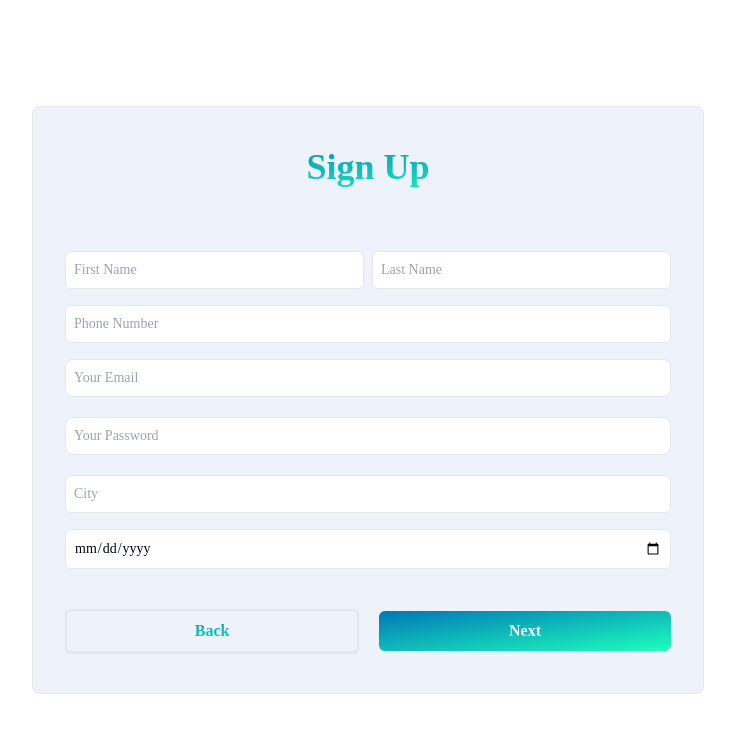
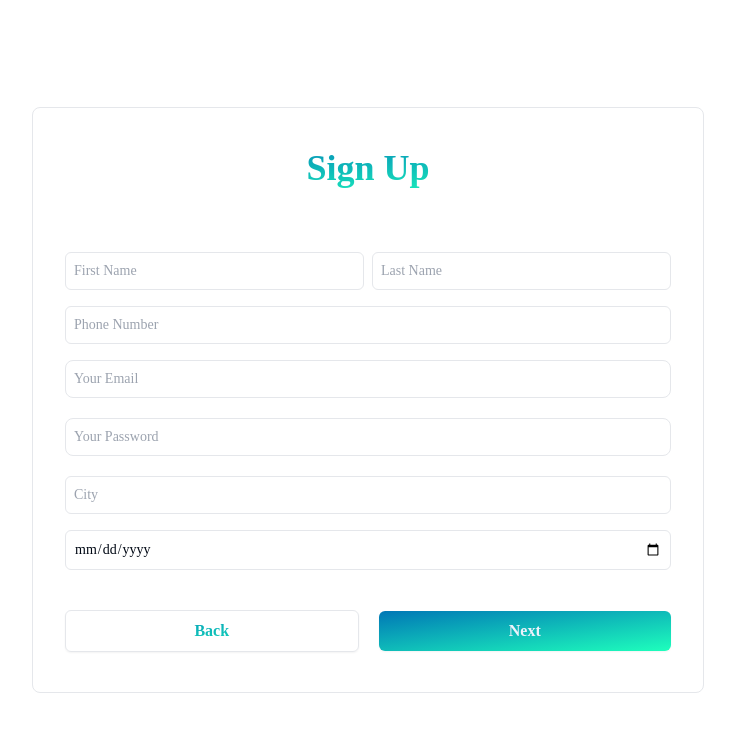
Before and after one commit to mostafabdelhakem/Dawini_Website, a React (Create React App) app: page /auth in a window 1280 px wide. Shown: the top 732 px of the page, without its empty margins (272-1007 px from the left). Built offline with nearby package versions, Linux system fonts and the light colour scheme.

Commit message:
some styling in auth

```diff
--- a/src/index.css
+++ b/src/index.css
@@ -33,7 +33,7 @@ section {
 }
 
 .alt-btn {
-  @apply font-semibold py-2 px-5 border-1 rounded-md text-transparent bg-clip-text bg-gradient-to-br from-[var(--blue-color)] to-[var(--green-color)] shadow-sm;
+  @apply font-semibold py-2 px-5 border rounded-md text-transparent bg-clip-text bg-gradient-to-br from-[var(--blue-color)] to-[var(--green-color)] shadow-sm;
 }
 
 .tabs a {
@@ -50,5 +50,5 @@ section {
 }
 
 .main-div {
-  @apply w-3/4 max-w-xl md:max-w-2xl m-auto rounded-lg border py-10 px-8 bg-[var(--white-color)];
+  @apply w-3/4 max-w-xl md:max-w-2xl m-auto rounded-lg border py-10 px-8;
 }
--- a/src/output.css
+++ b/src/output.css
@@ -22,7 +22,7 @@
 
 ::before,
 ::after {
-  --tw-content: "";
+  --tw-content: '';
 }
 
 /*
@@ -44,9 +44,9 @@ html,
   /* 3 */
   tab-size: 4;
   /* 3 */
-  font-family: ui-sans-serif, system-ui, sans-serif, "Apple Color Emoji",
-    "Segoe UI Emoji", "Segoe UI Symbol", "Noto Color Emoji";
+  font-family: ui-sans-serif, system-ui, sans-serif, "Apple Color Emoji", "Segoe UI Emoji", "Segoe UI Symbol", "Noto Color Emoji";
   /* 4 */
+  -webkit-font-feature-settings: normal;
           font-feature-settings: normal;
   /* 5 */
   font-variation-settings: normal;
@@ -134,9 +134,9 @@ code,
 kbd,
 samp,
 pre {
-  font-family: ui-monospace, SFMono-Regular, Menlo, Monaco, Consolas,
-    "Liberation Mono", "Courier New", monospace;
+  font-family: ui-monospace, SFMono-Regular, Menlo, Monaco, Consolas, "Liberation Mono", "Courier New", monospace;
   /* 1 */
+  -webkit-font-feature-settings: normal;
           font-feature-settings: normal;
   /* 2 */
   font-variation-settings: normal;
@@ -201,6 +201,7 @@ select,
 textarea {
   font-family: inherit;
   /* 1 */
+  -webkit-font-feature-settings: inherit;
           font-feature-settings: inherit;
   /* 1 */
   font-variation-settings: inherit;
@@ -234,9 +235,9 @@ select {
 */
 
 button,
-[type="button"],
-[type="reset"],
-[type="submit"] {
+[type='button'],
+[type='reset'],
+[type='submit'] {
   -webkit-appearance: button;
   /* 1 */
   background-color: transparent;
@@ -283,7 +284,7 @@ Correct the cursor style of increment and decrement buttons in Safari.
 2. Correct the outline style in Safari.
 */
 
-[type="search"] {
+[type='search'] {
   -webkit-appearance: textfield;
   /* 1 */
   outline-offset: -2px;
@@ -376,6 +377,13 @@ textarea {
 2. Set the default placeholder color to the user's configured gray 400 color.
 */
 
+input::-webkit-input-placeholder, textarea::-webkit-input-placeholder {
+  opacity: 1;
+  /* 1 */
+  color: #9ca3af;
+  /* 2 */
+}
+
 input::placeholder,
 textarea::placeholder {
   opacity: 1;
@@ -437,9 +445,7 @@ video {
   display: none;
 }
 
-*,
-::before,
-::after {
+*, ::before, ::after {
   --tw-border-spacing-x: 0;
   --tw-border-spacing-y: 0;
   --tw-translate-x: 0;
@@ -449,19 +455,19 @@ video {
   --tw-skew-y: 0;
   --tw-scale-x: 1;
   --tw-scale-y: 1;
-  --tw-pan-x: ;
-  --tw-pan-y: ;
-  --tw-pinch-zoom: ;
+  --tw-pan-x:  ;
+  --tw-pan-y:  ;
+  --tw-pinch-zoom:  ;
   --tw-scroll-snap-strictness: proximity;
-  --tw-gradient-from-position: ;
-  --tw-gradient-via-position: ;
-  --tw-gradient-to-position: ;
-  --tw-ordinal: ;
-  --tw-slashed-zero: ;
-  --tw-numeric-figure: ;
-  --tw-numeric-spacing: ;
-  --tw-numeric-fraction: ;
-  --tw-ring-inset: ;
+  --tw-gradient-from-position:  ;
+  --tw-gradient-via-position:  ;
+  --tw-gradient-to-position:  ;
+  --tw-ordinal:  ;
+  --tw-slashed-zero:  ;
+  --tw-numeric-figure:  ;
+  --tw-numeric-spacing:  ;
+  --tw-numeric-fraction:  ;
+  --tw-ring-inset:  ;
   --tw-ring-offset-width: 0px;
   --tw-ring-offset-color: #fff;
   --tw-ring-color: rgb(59 130 246 / 0.5);
@@ -469,24 +475,74 @@ video {
   --tw-ring-shadow: 0 0 #0000;
   --tw-shadow: 0 0 #0000;
   --tw-shadow-colored: 0 0 #0000;
-  --tw-blur: ;
-  --tw-brightness: ;
-  --tw-contrast: ;
-  --tw-grayscale: ;
-  --tw-hue-rotate: ;
-  --tw-invert: ;
-  --tw-saturate: ;
-  --tw-sepia: ;
-  --tw-drop-shadow: ;
-  --tw-backdrop-blur: ;
-  --tw-backdrop-brightness: ;
-  --tw-backdrop-contrast: ;
-  --tw-backdrop-grayscale: ;
-  --tw-backdrop-hue-rotate: ;
-  --tw-backdrop-invert: ;
-  --tw-backdrop-opacity: ;
-  --tw-backdrop-saturate: ;
-  --tw-backdrop-sepia: ;
+  --tw-blur:  ;
+  --tw-brightness:  ;
+  --tw-contrast:  ;
+  --tw-grayscale:  ;
+  --tw-hue-rotate:  ;
+  --tw-invert:  ;
+  --tw-saturate:  ;
+  --tw-sepia:  ;
+  --tw-drop-shadow:  ;
+  --tw-backdrop-blur:  ;
+  --tw-backdrop-brightness:  ;
+  --tw-backdrop-contrast:  ;
+  --tw-backdrop-grayscale:  ;
+  --tw-backdrop-hue-rotate:  ;
+  --tw-backdrop-invert:  ;
+  --tw-backdrop-opacity:  ;
+  --tw-backdrop-saturate:  ;
+  --tw-backdrop-sepia:  ;
+}
+
+::-webkit-backdrop {
+  --tw-border-spacing-x: 0;
+  --tw-border-spacing-y: 0;
+  --tw-translate-x: 0;
+  --tw-translate-y: 0;
+  --tw-rotate: 0;
+  --tw-skew-x: 0;
+  --tw-skew-y: 0;
+  --tw-scale-x: 1;
+  --tw-scale-y: 1;
+  --tw-pan-x:  ;
+  --tw-pan-y:  ;
+  --tw-pinch-zoom:  ;
+  --tw-scroll-snap-strictness: proximity;
+  --tw-gradient-from-position:  ;
+  --tw-gradient-via-position:  ;
+  --tw-gradient-to-position:  ;
+  --tw-ordinal:  ;
+  --tw-slashed-zero:  ;
+  --tw-numeric-figure:  ;
+  --tw-numeric-spacing:  ;
+  --tw-numeric-fraction:  ;
+  --tw-ring-inset:  ;
+  --tw-ring-offset-width: 0px;
+  --tw-ring-offset-color: #fff;
+  --tw-ring-color: rgb(59 130 246 / 0.5);
+  --tw-ring-offset-shadow: 0 0 #0000;
+  --tw-ring-shadow: 0 0 #0000;
+  --tw-shadow: 0 0 #0000;
+  --tw-shadow-colored: 0 0 #0000;
+  --tw-blur:  ;
+  --tw-brightness:  ;
+  --tw-contrast:  ;
+  --tw-grayscale:  ;
+  --tw-hue-rotate:  ;
+  --tw-invert:  ;
+  --tw-saturate:  ;
+  --tw-sepia:  ;
+  --tw-drop-shadow:  ;
+  --tw-backdrop-blur:  ;
+  --tw-backdrop-brightness:  ;
+  --tw-backdrop-contrast:  ;
+  --tw-backdrop-grayscale:  ;
+  --tw-backdrop-hue-rotate:  ;
+  --tw-backdrop-invert:  ;
+  --tw-backdrop-opacity:  ;
+  --tw-backdrop-saturate:  ;
+  --tw-backdrop-sepia:  ;
 }
 
 ::backdrop {
@@ -499,19 +555,19 @@ video {
   --tw-skew-y: 0;
   --tw-scale-x: 1;
   --tw-scale-y: 1;
-  --tw-pan-x: ;
-  --tw-pan-y: ;
-  --tw-pinch-zoom: ;
+  --tw-pan-x:  ;
+  --tw-pan-y:  ;
+  --tw-pinch-zoom:  ;
   --tw-scroll-snap-strictness: proximity;
-  --tw-gradient-from-position: ;
-  --tw-gradient-via-position: ;
-  --tw-gradient-to-position: ;
-  --tw-ordinal: ;
-  --tw-slashed-zero: ;
-  --tw-numeric-figure: ;
-  --tw-numeric-spacing: ;
-  --tw-numeric-fraction: ;
-  --tw-ring-inset: ;
+  --tw-gradient-from-position:  ;
+  --tw-gradient-via-position:  ;
+  --tw-gradient-to-position:  ;
+  --tw-ordinal:  ;
+  --tw-slashed-zero:  ;
+  --tw-numeric-figure:  ;
+  --tw-numeric-spacing:  ;
+  --tw-numeric-fraction:  ;
+  --tw-ring-inset:  ;
   --tw-ring-offset-width: 0px;
   --tw-ring-offset-color: #fff;
   --tw-ring-color: rgb(59 130 246 / 0.5);
@@ -519,24 +575,24 @@ video {
   --tw-ring-shadow: 0 0 #0000;
   --tw-shadow: 0 0 #0000;
   --tw-shadow-colored: 0 0 #0000;
-  --tw-blur: ;
-  --tw-brightness: ;
-  --tw-contrast: ;
-  --tw-grayscale: ;
-  --tw-hue-rotate: ;
-  --tw-invert: ;
-  --tw-saturate: ;
-  --tw-sepia: ;
-  --tw-drop-shadow: ;
-  --tw-backdrop-blur: ;
-  --tw-backdrop-brightness: ;
-  --tw-backdrop-contrast: ;
-  --tw-backdrop-grayscale: ;
-  --tw-backdrop-hue-rotate: ;
-  --tw-backdrop-invert: ;
-  --tw-backdrop-opacity: ;
-  --tw-backdrop-saturate: ;
-  --tw-backdrop-sepia: ;
+  --tw-blur:  ;
+  --tw-brightness:  ;
+  --tw-contrast:  ;
+  --tw-grayscale:  ;
+  --tw-hue-rotate:  ;
+  --tw-invert:  ;
+  --tw-saturate:  ;
+  --tw-sepia:  ;
+  --tw-drop-shadow:  ;
+  --tw-backdrop-blur:  ;
+  --tw-backdrop-brightness:  ;
+  --tw-backdrop-contrast:  ;
+  --tw-backdrop-grayscale:  ;
+  --tw-backdrop-hue-rotate:  ;
+  --tw-backdrop-invert:  ;
+  --tw-backdrop-opacity:  ;
+  --tw-backdrop-saturate:  ;
+  --tw-backdrop-sepia:  ;
 }
 
 .absolute {
@@ -854,6 +910,7 @@ video {
 }
 
 .gap-x-10 {
+  -webkit-column-gap: 2.5rem;
           column-gap: 2.5rem;
 }
 
@@ -1131,46 +1188,36 @@ video {
 }
 
 .shadow-lg {
-  --tw-shadow: 0 10px 15px -3px rgb(0 0 0 / 0.1),
-    0 4px 6px -4px rgb(0 0 0 / 0.1);
-  --tw-shadow-colored: 0 10px 15px -3px var(--tw-shadow-color),
-    0 4px 6px -4px var(--tw-shadow-color);
-  box-shadow: var(--tw-ring-offset-shadow, 0 0 #0000),
-    var(--tw-ring-shadow, 0 0 #0000), var(--tw-shadow);
+  --tw-shadow: 0 10px 15px -3px rgb(0 0 0 / 0.1), 0 4px 6px -4px rgb(0 0 0 / 0.1);
+  --tw-shadow-colored: 0 10px 15px -3px var(--tw-shadow-color), 0 4px 6px -4px var(--tw-shadow-color);
+  box-shadow: var(--tw-ring-offset-shadow, 0 0 #0000), var(--tw-ring-shadow, 0 0 #0000), var(--tw-shadow);
 }
 
 .shadow-md {
   --tw-shadow: 0 4px 6px -1px rgb(0 0 0 / 0.1), 0 2px 4px -2px rgb(0 0 0 / 0.1);
-  --tw-shadow-colored: 0 4px 6px -1px var(--tw-shadow-color),
-    0 2px 4px -2px var(--tw-shadow-color);
-  box-shadow: var(--tw-ring-offset-shadow, 0 0 #0000),
-    var(--tw-ring-shadow, 0 0 #0000), var(--tw-shadow);
+  --tw-shadow-colored: 0 4px 6px -1px var(--tw-shadow-color), 0 2px 4px -2px var(--tw-shadow-color);
+  box-shadow: var(--tw-ring-offset-shadow, 0 0 #0000), var(--tw-ring-shadow, 0 0 #0000), var(--tw-shadow);
 }
 
 .drop-shadow-md {
-  --tw-drop-shadow: drop-shadow(0 4px 3px rgb(0 0 0 / 0.07))
-    drop-shadow(0 2px 2px rgb(0 0 0 / 0.06));
-  filter: var(--tw-blur) var(--tw-brightness) var(--tw-contrast)
-    var(--tw-grayscale) var(--tw-hue-rotate) var(--tw-invert) var(--tw-saturate)
-    var(--tw-sepia) var(--tw-drop-shadow);
+  --tw-drop-shadow: drop-shadow(0 4px 3px rgb(0 0 0 / 0.07)) drop-shadow(0 2px 2px rgb(0 0 0 / 0.06));
+  -webkit-filter: var(--tw-blur) var(--tw-brightness) var(--tw-contrast) var(--tw-grayscale) var(--tw-hue-rotate) var(--tw-invert) var(--tw-saturate) var(--tw-sepia) var(--tw-drop-shadow);
+          filter: var(--tw-blur) var(--tw-brightness) var(--tw-contrast) var(--tw-grayscale) var(--tw-hue-rotate) var(--tw-invert) var(--tw-saturate) var(--tw-sepia) var(--tw-drop-shadow);
 }
 
 .drop-shadow-sm {
   --tw-drop-shadow: drop-shadow(0 1px 1px rgb(0 0 0 / 0.05));
-  filter: var(--tw-blur) var(--tw-brightness) var(--tw-contrast)
-    var(--tw-grayscale) var(--tw-hue-rotate) var(--tw-invert) var(--tw-saturate)
-    var(--tw-sepia) var(--tw-drop-shadow);
+  -webkit-filter: var(--tw-blur) var(--tw-brightness) var(--tw-contrast) var(--tw-grayscale) var(--tw-hue-rotate) var(--tw-invert) var(--tw-saturate) var(--tw-sepia) var(--tw-drop-shadow);
+          filter: var(--tw-blur) var(--tw-brightness) var(--tw-contrast) var(--tw-grayscale) var(--tw-hue-rotate) var(--tw-invert) var(--tw-saturate) var(--tw-sepia) var(--tw-drop-shadow);
 }
 
 .filter {
-  filter: var(--tw-blur) var(--tw-brightness) var(--tw-contrast)
-    var(--tw-grayscale) var(--tw-hue-rotate) var(--tw-invert) var(--tw-saturate)
-    var(--tw-sepia) var(--tw-drop-shadow);
+  -webkit-filter: var(--tw-blur) var(--tw-brightness) var(--tw-contrast) var(--tw-grayscale) var(--tw-hue-rotate) var(--tw-invert) var(--tw-saturate) var(--tw-sepia) var(--tw-drop-shadow);
+          filter: var(--tw-blur) var(--tw-brightness) var(--tw-contrast) var(--tw-grayscale) var(--tw-hue-rotate) var(--tw-invert) var(--tw-saturate) var(--tw-sepia) var(--tw-drop-shadow);
 }
 
 .transition-colors {
-  transition-property: color, background-color, border-color,
-    text-decoration-color, fill, stroke;
+  transition-property: color, background-color, border-color, text-decoration-color, fill, stroke;
   transition-timing-function: cubic-bezier(0.4, 0, 0.2, 1);
   transition-duration: 150ms;
 }
@@ -1184,7 +1231,7 @@ video {
 }
 
 body {
-  font-family: "Nunito";
+  font-family: 'Nunito';
   color: var(--black-color);
 }
 
@@ -1236,13 +1283,12 @@ section {
   color: var(--white-color);
   --tw-shadow: 0 1px 2px 0 rgb(0 0 0 / 0.05);
   --tw-shadow-colored: 0 1px 2px 0 var(--tw-shadow-color);
-  box-shadow: var(--tw-ring-offset-shadow, 0 0 #0000),
-    var(--tw-ring-shadow, 0 0 #0000), var(--tw-shadow);
+  box-shadow: var(--tw-ring-offset-shadow, 0 0 #0000), var(--tw-ring-shadow, 0 0 #0000), var(--tw-shadow);
 }
 
 .alt-btn {
   border-radius: 0.375rem;
-  border-width: 2px;
+  border-width: 1px;
   background-image: linear-gradient(to bottom right, var(--tw-gradient-stops));
   --tw-gradient-from: var(--blue-color) var(--tw-gradient-from-position);
   --tw-gradient-to: rgb(255 255 255 / 0) var(--tw-gradient-to-position);
@@ -1258,8 +1304,7 @@ section {
   color: transparent;
   --tw-shadow: 0 1px 2px 0 rgb(0 0 0 / 0.05);
   --tw-shadow-colored: 0 1px 2px 0 var(--tw-shadow-color);
-  box-shadow: var(--tw-ring-offset-shadow, 0 0 #0000),
-    var(--tw-ring-shadow, 0 0 #0000), var(--tw-shadow);
+  box-shadow: var(--tw-ring-offset-shadow, 0 0 #0000), var(--tw-ring-shadow, 0 0 #0000), var(--tw-shadow);
 }
 
 .tabs a {
@@ -1296,7 +1341,6 @@ section {
   padding-bottom: 2.5rem;
   padding-left: 2rem;
   padding-right: 2rem;
-  background-color: var(--white-color);
 }
 
 @media (min-width: 768px) {
@@ -1304,10 +1348,6 @@ section {
     max-width: 42rem;
   }
 }
-
-/* .button {
-  @apply bg-gradient-to-r from-[var(--blue-color)] to-[var(--green-color)] rounded-md w-full py-2 px-6 text-white;
-} */
 
 .hover\:text-\[var\(--blue-color\)\]:hover {
   color: var(--blue-color);
@@ -1322,12 +1362,9 @@ section {
 }
 
 .focus\:ring-2:focus {
-  --tw-ring-offset-shadow: var(--tw-ring-inset) 0 0 0
-    var(--tw-ring-offset-width) var(--tw-ring-offset-color);
-  --tw-ring-shadow: var(--tw-ring-inset) 0 0 0
-    calc(2px + var(--tw-ring-offset-width)) var(--tw-ring-color);
-  box-shadow: var(--tw-ring-offset-shadow), var(--tw-ring-shadow),
-    var(--tw-shadow, 0 0 #0000);
+  --tw-ring-offset-shadow: var(--tw-ring-inset) 0 0 0 var(--tw-ring-offset-width) var(--tw-ring-offset-color);
+  --tw-ring-shadow: var(--tw-ring-inset) 0 0 0 calc(2px + var(--tw-ring-offset-width)) var(--tw-ring-color);
+  box-shadow: var(--tw-ring-offset-shadow), var(--tw-ring-shadow), var(--tw-shadow, 0 0 #0000);
 }
 
 .focus\:ring-opacity-50:focus {
--- a/src/pages/authentication/components/Login.jsx
+++ b/src/pages/authentication/components/Login.jsx
@@ -14,7 +14,7 @@ const Login = () => {
   };
   return (
     // main border
-    <div className="h-screen flex">
+    <div className="h-screen flex bg-[var(--white-color)]">
       {/* inner content */}
       <div className="main-div">
         <h1 className="gradient-text section-title">Login to your account</h1>
--- a/src/pages/authentication/components/Signup2.jsx
+++ b/src/pages/authentication/components/Signup2.jsx
@@ -38,7 +38,7 @@ const Signup2 = () => {
     return null;
   };
   return (
-    <div className="h-screen w-screen flex ">
+    <div className="h-screen w-screen flex bg-[var(--white-color)]">
       <div className="main-div">
         <h1 className="gradient-text section-title">Upload your ID card</h1>
         <form>
--- a/src/pages/authentication/components/Signup3.jsx
+++ b/src/pages/authentication/components/Signup3.jsx
@@ -7,7 +7,7 @@ import { Card } from "./Card";
 
 const Signup3 = () => {
   return (
-    <div className="h-screen w-screen flex ">
+    <div className="h-screen w-screen flex bg-[var(--white-color)]">
       <div className="main-div max-w-3xl">
         <h1 className="gradient-text section-title">Choose your Service</h1>
 
--- a/src/pages/authentication/components/Switcher.jsx
+++ b/src/pages/authentication/components/Switcher.jsx
@@ -5,7 +5,7 @@ import { Card } from "./Card";
 
 const Switcher = () => {
   return (
-    <div className="h-screen w-screen flex ">
+    <div className="h-screen w-screen flex bg-[var(--white-color)]">
       <div className="main-div max-w-3xl">
         <h1 className="gradient-text section-title">Join as</h1>
 
```
Lines whose indentation alone changed are shown as unchanged.
